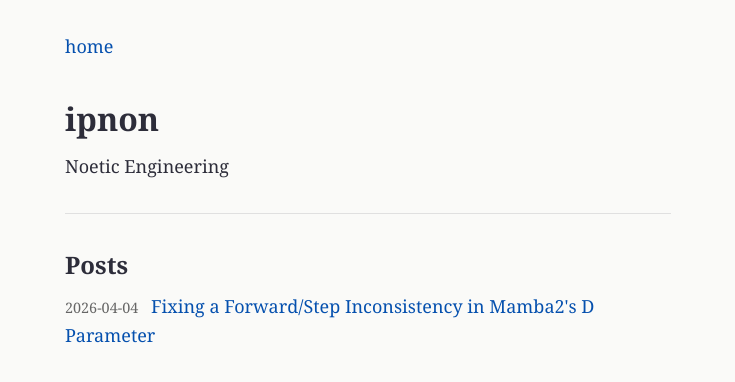
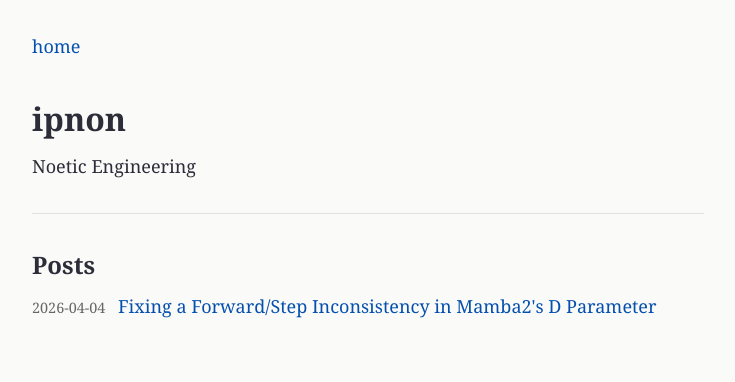
Before and after one commit to ccs668899/ccs668899.github.io, a Jekyll site: the page built from index.md, in a window 1280 px wide. Shown: the top 382 px of the page, without its empty margins (272-1007 px from the left). Built offline with Jekyll 4.4.1, drawn with Linux system fonts in a browser that asks for light colours; our own code applies the rules of GitHub Pages for plain Markdown files.

Commit message:
Widen body to 720px, let code blocks use full width

```diff
--- a/assets/css/style.css
+++ b/assets/css/style.css
@@ -30,7 +30,7 @@ body {
   line-height: 1.6;
   color: var(--text);
   background: var(--bg);
-  max-width: 65ch;
+  max-width: 720px;
   margin: 0 auto;
   padding: 2rem 1.5rem;
   -webkit-font-smoothing: antialiased;
@@ -55,14 +55,16 @@ code {
 }
 
 pre {
-  font-size: 0.875em;
+  font-size: 0.85em;
   line-height: 1.45;
   background: var(--code-bg);
   border: 1px solid var(--code-border);
   border-radius: 4px;
   padding: 1em 1.25em;
   overflow-x: auto;
-  margin: 1.75em 0;
+  margin: 1.75em -1.5rem;
+  padding-left: 1.5rem;
+  padding-right: 1.5rem;
 }
 
 pre code {
```
